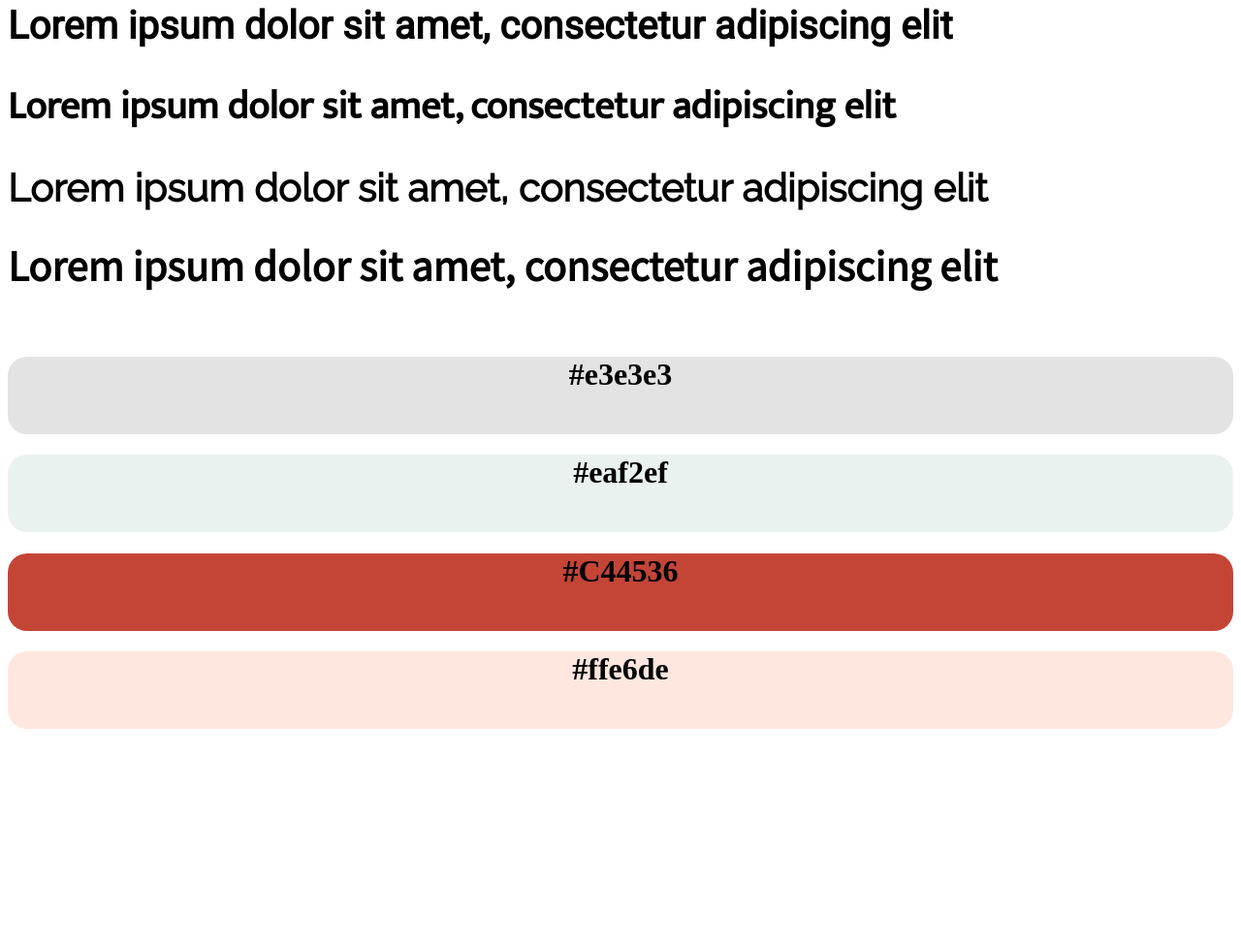
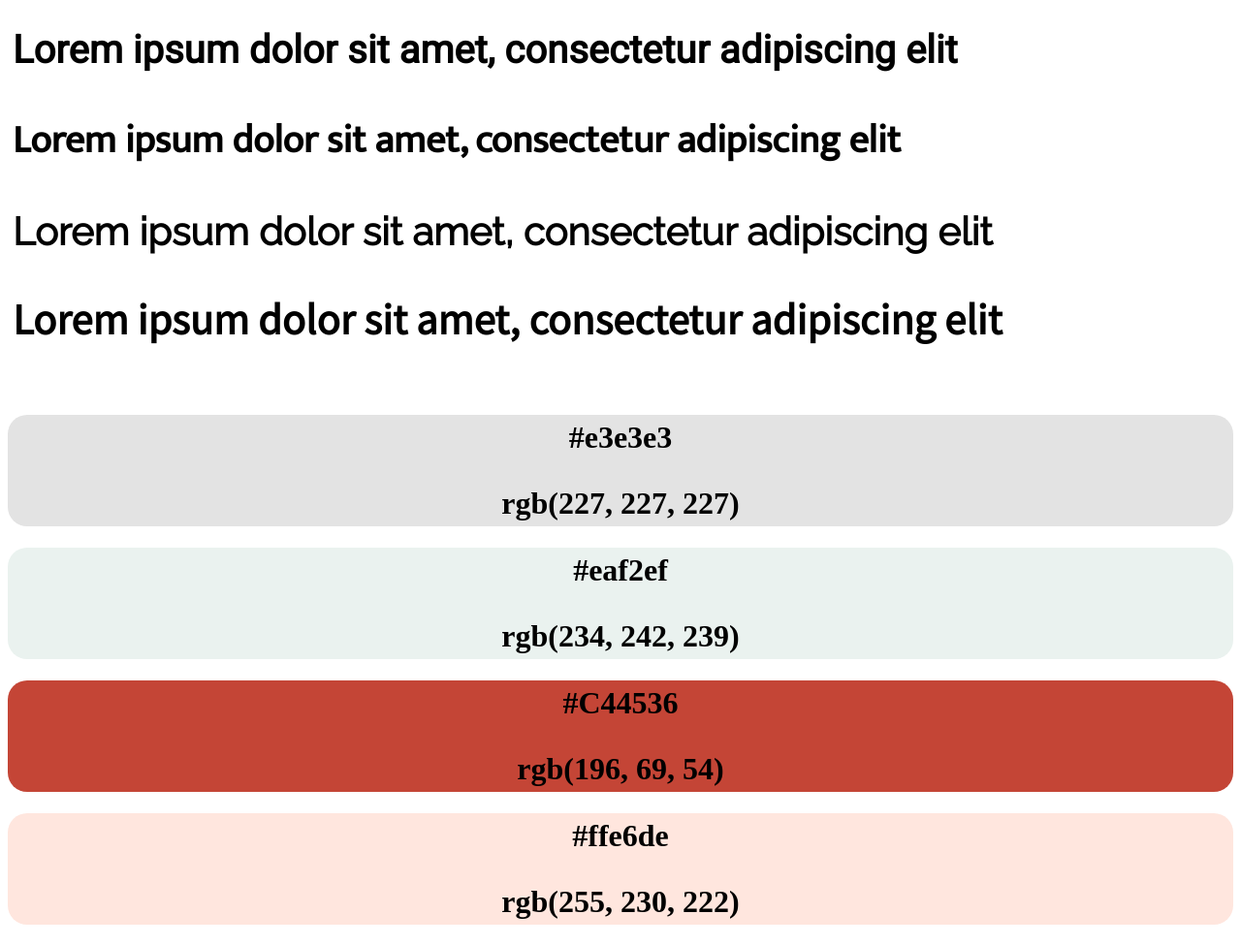
Before and after one commit to LucasBaun/Sample-websites, a plain HTML site: page index.html in a window 1280 px wide. Shown: the part 187-1163 px from the top of the page at 97% size. Before the commit the page ends 947 px from the top, so only its background shows below. Drawn offline with Linux system fonts and the light colour scheme.

Commit message:
fixed rgb code

```diff
--- a/index.html
+++ b/index.html
@@ -61,6 +61,9 @@ body{
   border-radius: 20px;
   text-align: center;
 }
+h1{
+  padding: 5px;
+}
 </style>
 </head>
 <body>
@@ -74,16 +77,21 @@ body{
 <br>
 <div class="bg1">
   <h1>#e3e3e3</h1>
+  <h1>rgb(227, 227, 227)</h1>
 </div>
 <div class="bg2">
   <h1>#eaf2ef</h1>
+  <h1>rgb(234, 242, 239)</h1>
 </div>
 <div class="bg3">
   <h1>#C44536</h1>
+  <h1>rgb(196, 69, 54)</h1>
 </div>
 <div class="bg4">
   <h1>#ffe6de</h1>
+  <h1>rgb(255, 230, 222)</h1>
 </div>
 <body>
 
+
 </html>
```
